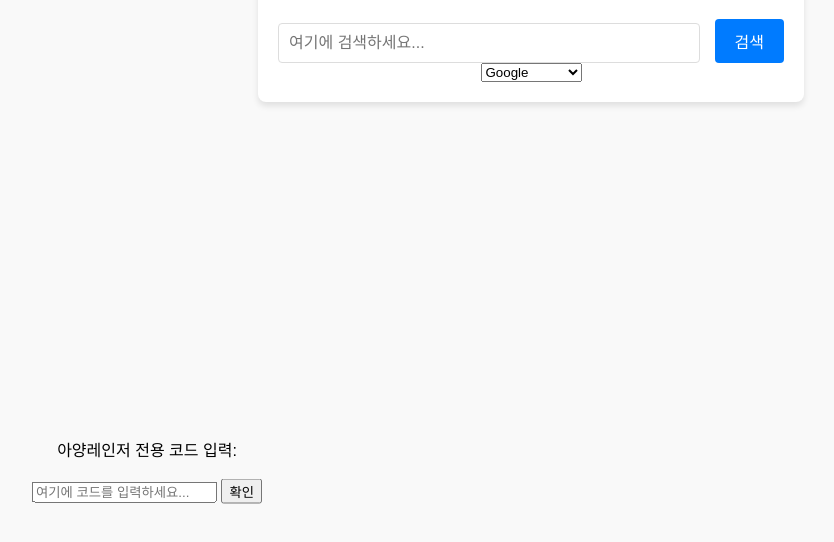
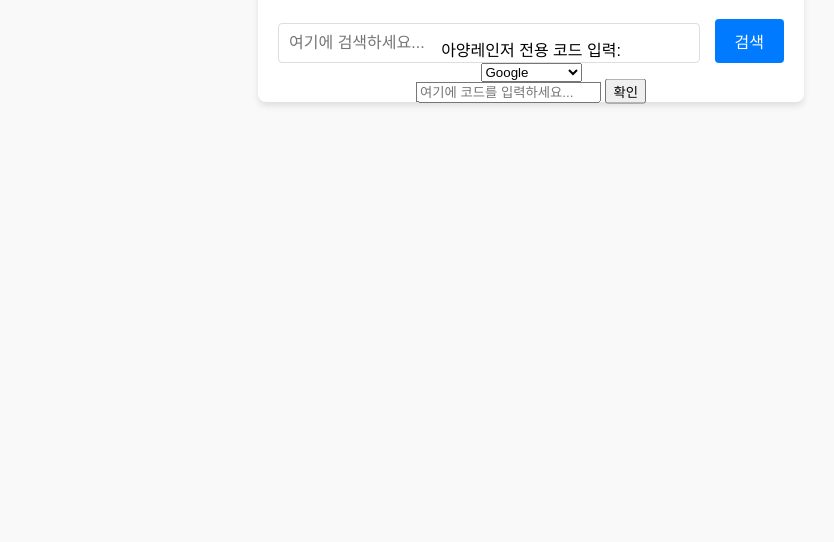
Before and after one commit to jebi0605/web_searching, a plain HTML site: page index.html in a window 1280 px wide. Shown: the part 90-632 px from the top of the page, without its empty margins (109-943 px from the left). Drawn offline with Linux system fonts and the light colour scheme.

Commit message:
Update index.html

```diff
--- a/index.html
+++ b/index.html
@@ -53,8 +53,8 @@
         }
         .form-container {
             position: absolute;
-            top: 70%;
-            left: 20%;
+            top: 20%;
+            left: 50%;
             transform: translate(-50%, -50%);
         }
         .hidden {
```
